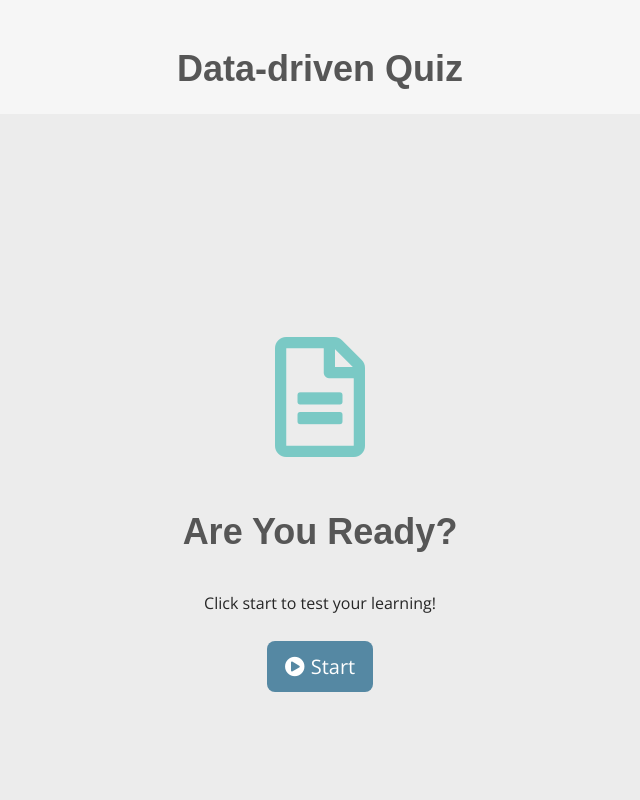
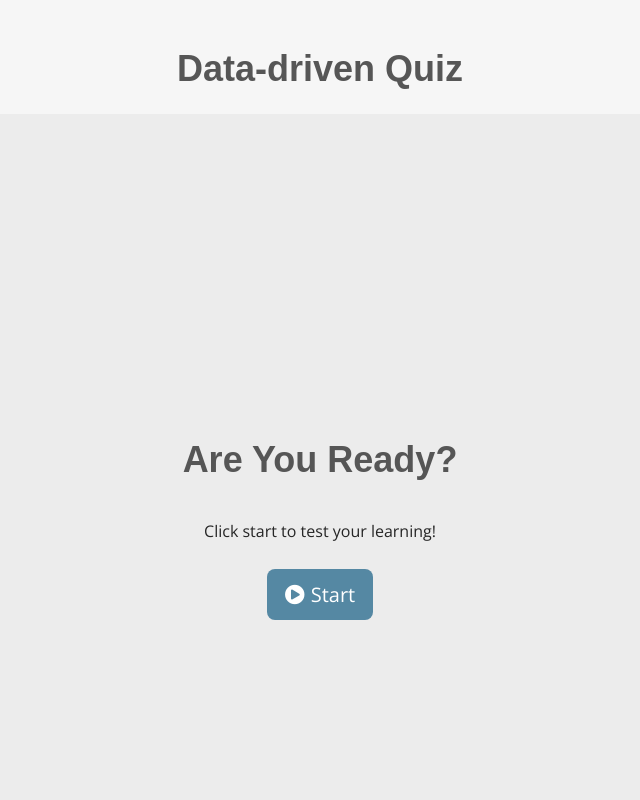
Before and after one commit to DakotaDong/tol-p3, a plain HTML site: page index.html in a window 1280 px wide. Shown: the top 800 px of the page, without its empty margins (320-960 px from the left). Drawn offline with nearby package versions, Linux system fonts and the light colour scheme.

Commit message:
Update index.html

```diff
--- a/index.html
+++ b/index.html
@@ -17,9 +17,9 @@
       <main>
         <div id="board">
           <div id="scene-start" class="scene">
-            <div class="icon">
+            <!-- <div class="icon">
               <i class="far fa-file-alt"></i>
-            </div>
+            </div> -->
             <h2>Are You Ready?</h2>
             <p>Click start to test your learning!</p>
             <a class="btn-continue" data-next="#scene-question"><i class="fas fa-play-circle"></i>Start</a>
```
